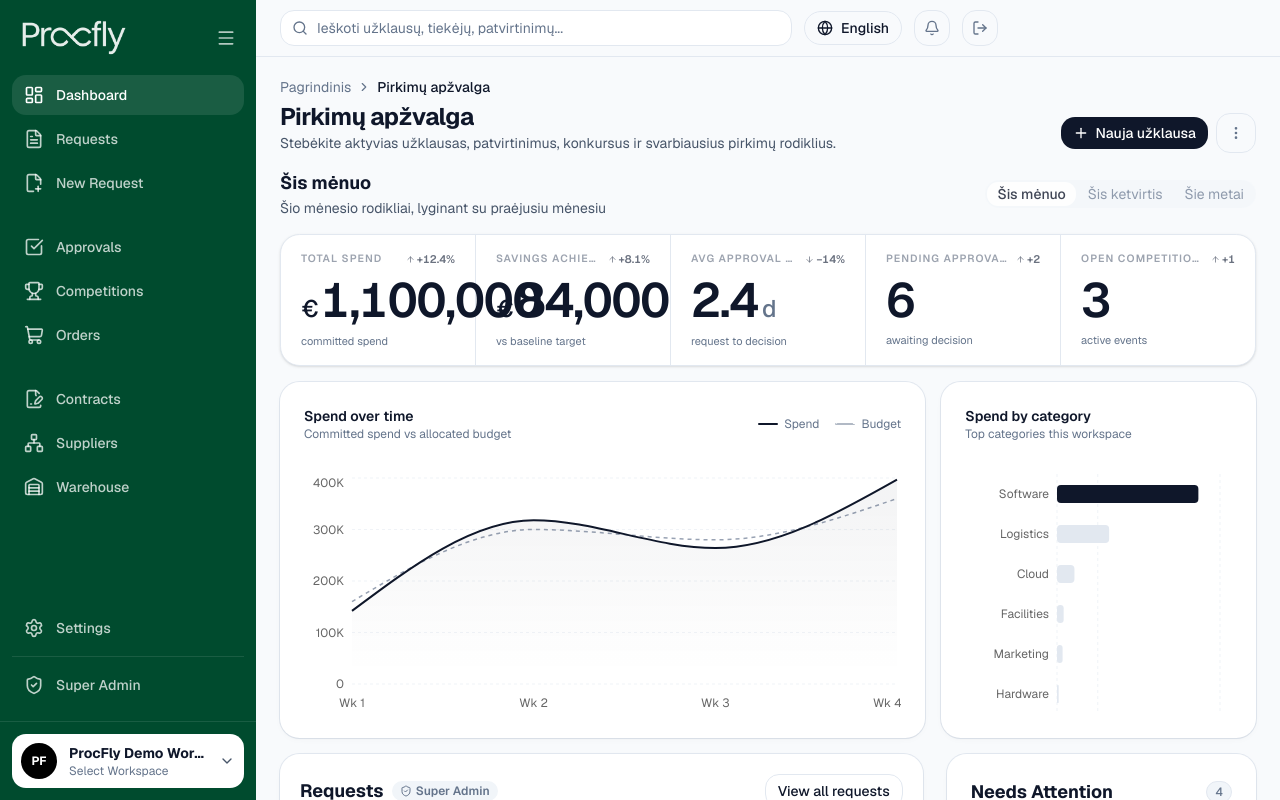
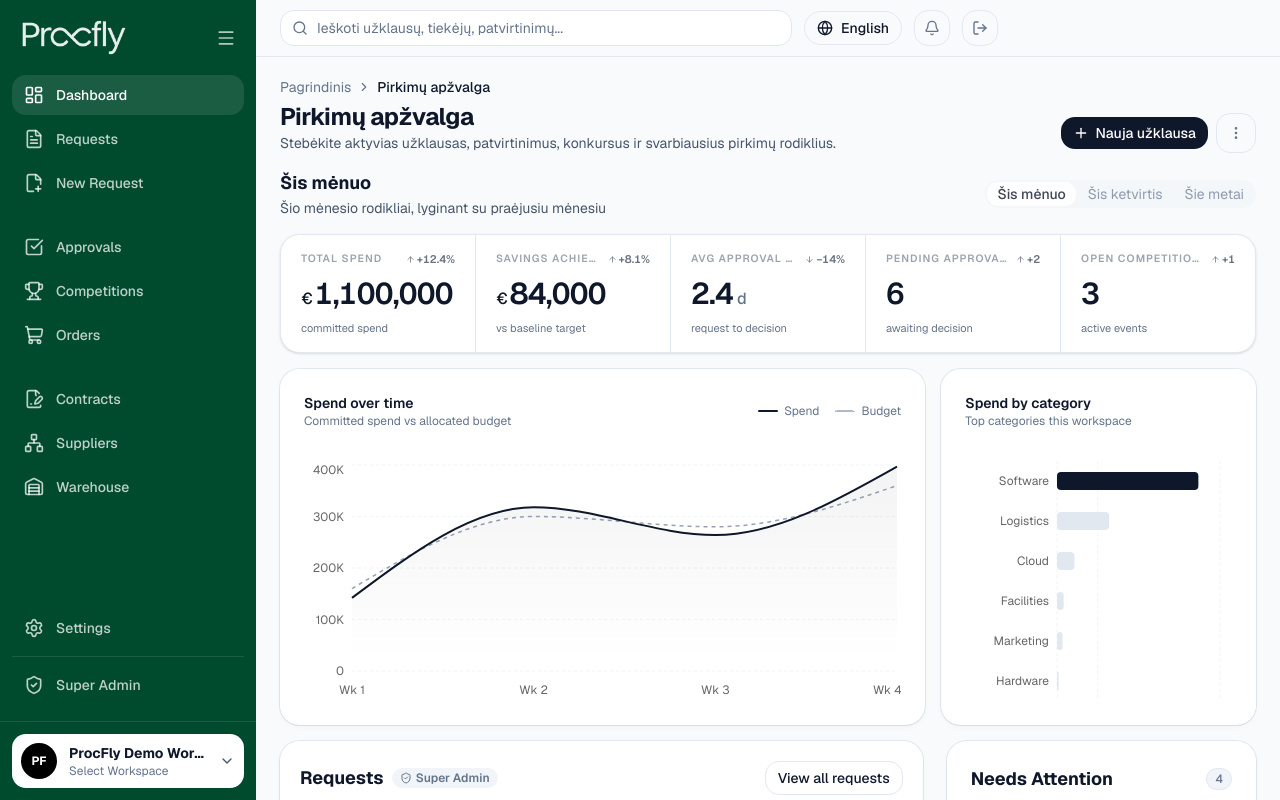
Before and after one commit to lukaskojalaproc/procfly-design, a Next.js app: page / in a window 1280 px wide. Shown: the top 800 px of the page. Built offline with nearby package versions, Linux system fonts and the light colour scheme.

Commit message:
feat: adjust font sizes in analytics overview component
Co-authored-by: VaidasProcfly <292115477+VaidasProcfly@users.noreply.github.com>

```diff
--- a/components/analytics-overview.tsx
+++ b/components/analytics-overview.tsx
@@ -80,11 +80,11 @@ function KpiStat({ kpi, isLast }: { kpi: Kpi; isLast: boolean }) {
       {/* Value — prefix same color as body (ZipHQ style), suffix smaller */}
       <div className="flex items-baseline gap-[2px] tabular-nums leading-none">
         {prefix && (
-          <span className="text-2xl font-medium text-foreground">{prefix}</span>
+          <span className="text-base font-medium text-foreground">{prefix}</span>
         )}
-        <span className="text-5xl font-semibold tracking-tight text-foreground">{body}</span>
+        <span className="text-3xl font-semibold tracking-tight text-foreground">{body}</span>
         {suffix && (
-          <span className="ml-0.5 text-2xl font-medium text-muted-foreground">{suffix}</span>
+          <span className="ml-0.5 text-base font-medium text-muted-foreground">{suffix}</span>
         )}
       </div>
 
```
